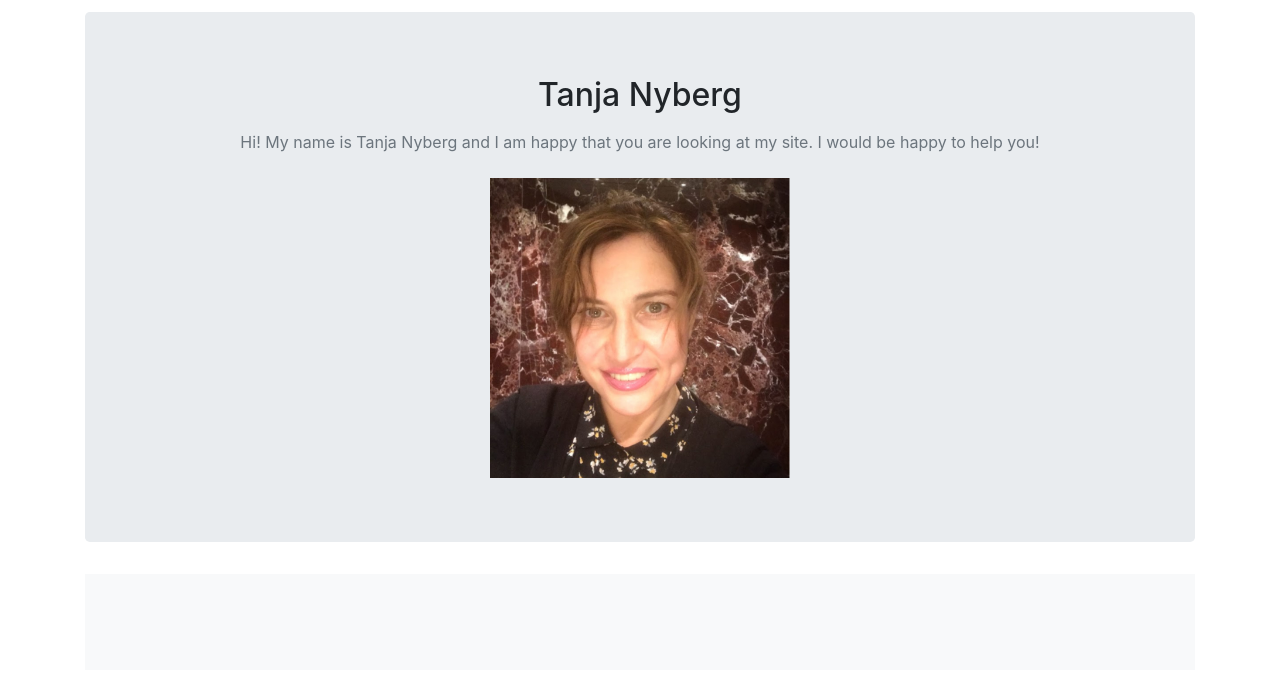
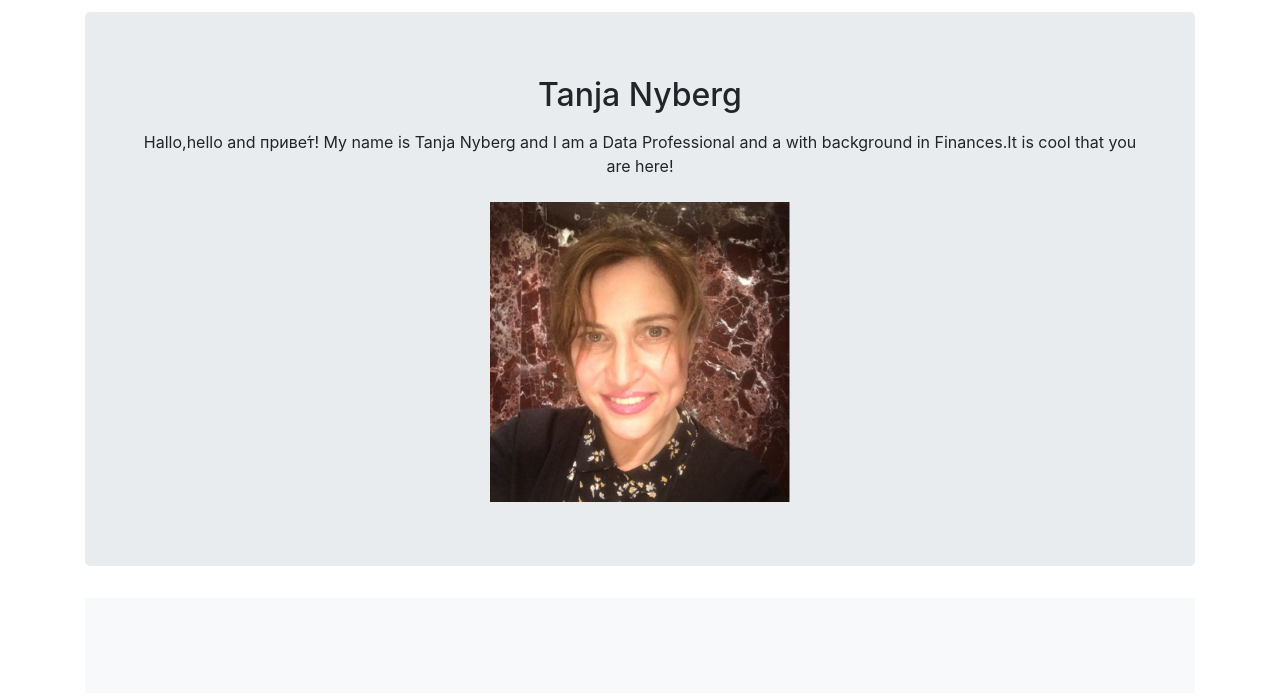
Before and after one commit to TanjaNY/portofolio, a Django app: page / in a window 1280 px wide. Shown: the part 44-737 px from the top of the page. Run offline with Django 3.2, Linux system fonts and the light colour scheme; data that the repository does not hold is empty; some libraries are stand-ins or nearby versions.

Commit message:
third commit today

```diff
--- a/jobs/templates/jobs/home.html
+++ b/jobs/templates/jobs/home.html
@@ -59,7 +59,7 @@
             <section class="jumbotron text-center">
                 <div class="container">
                     <h2 class="jumbotron-heading">Tanja Nyberg</h2>
-                    <p class="p-2 text-muted">Hi! My name is Tanja Nyberg and I am happy that you are looking at my site. I would be happy to help you!</p>
+                    <p class="p-2 .text-primary">Hallo,hello and приве́т! My name is Tanja Nyberg and I am a Data Professional and a with background in Finances.It is cool that you are here! </p>
                     <img src="{% static 'tanja.jpg' %}" height="300" />
                 </div>
             </section>
```
